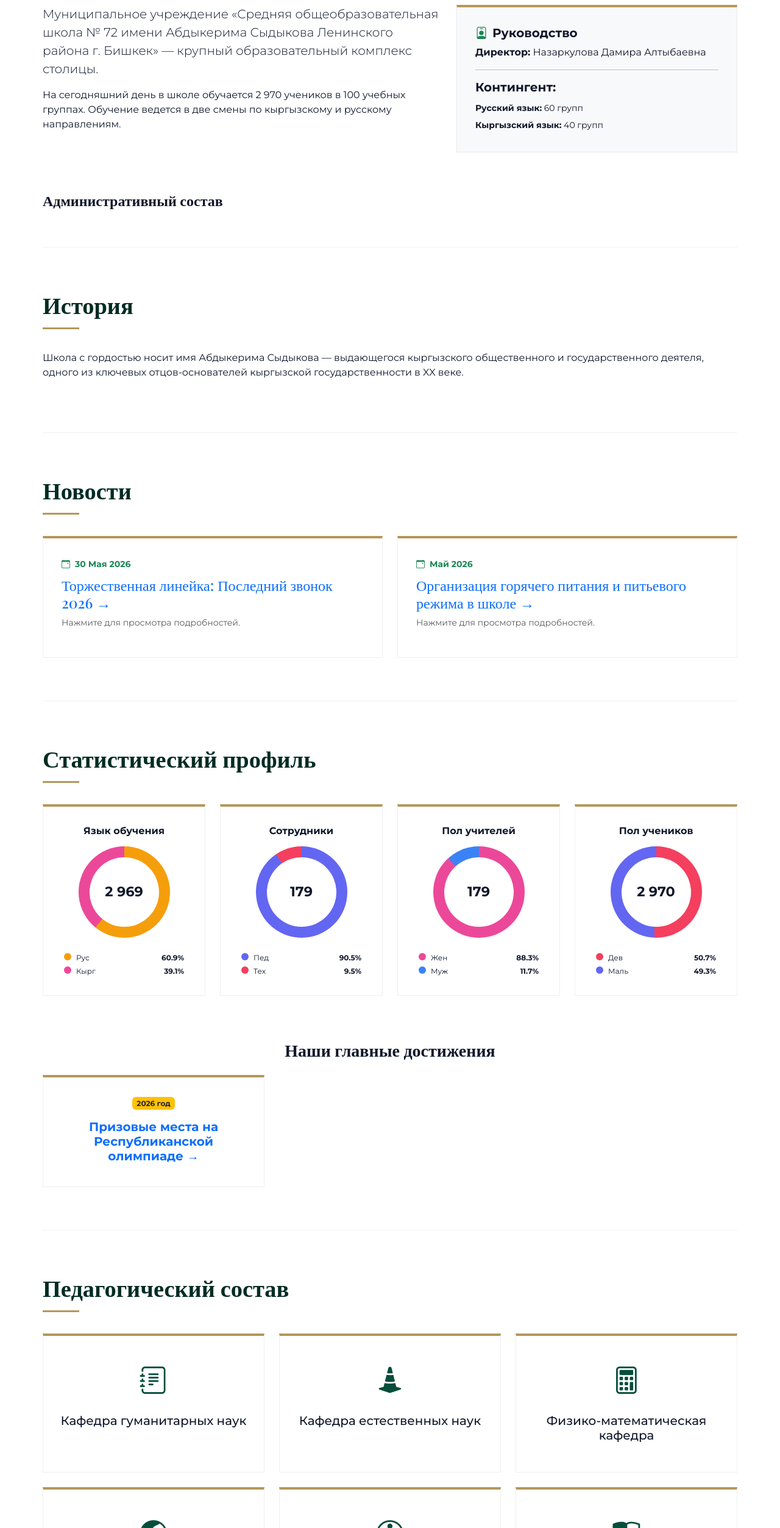
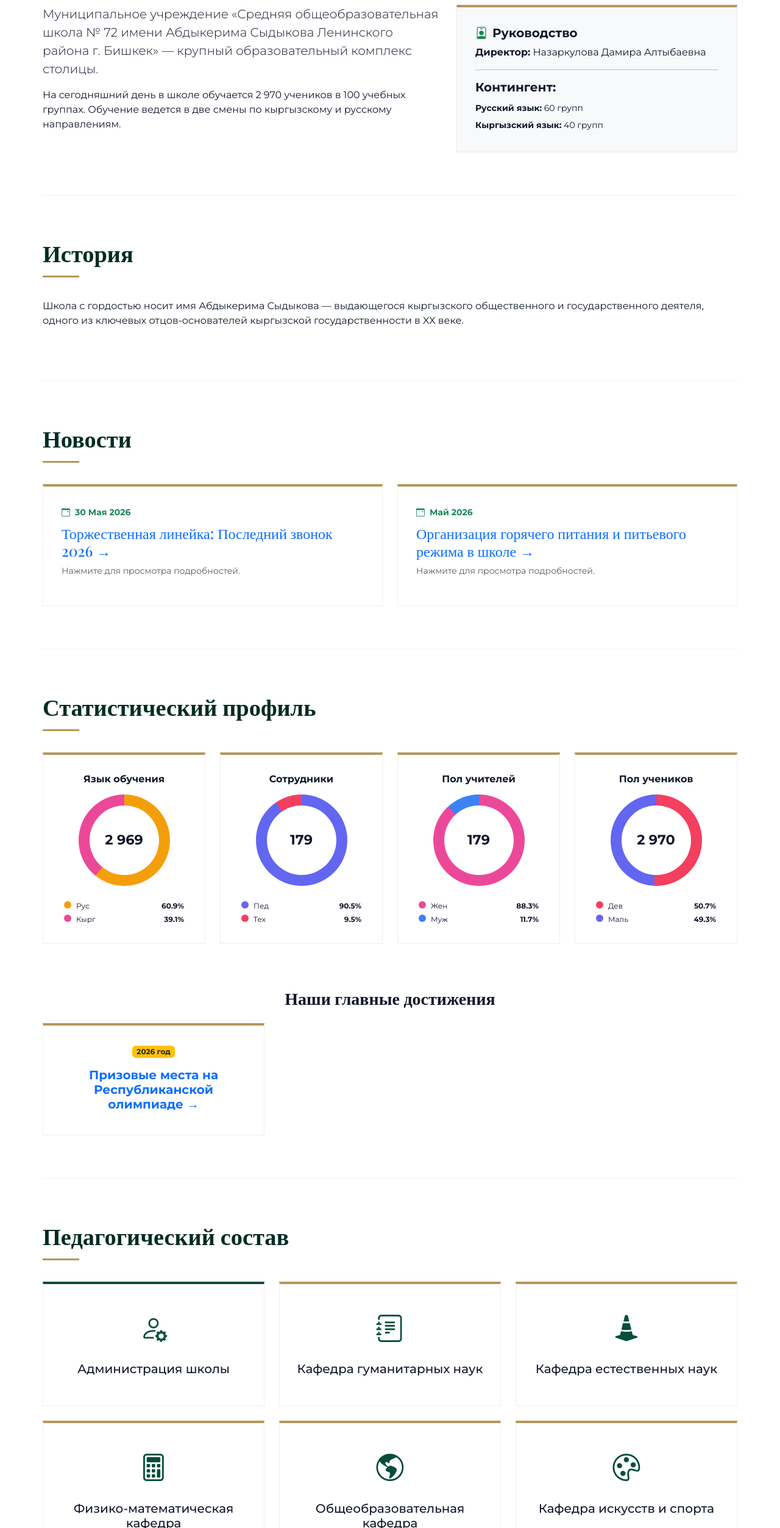
Before and after one commit to shintora2/school72, a plain HTML site: page index.html in a window 1280 px wide. Shown: the part 829-3335 px from the top of the page at 61% size. Drawn offline with nearby package versions, Linux system fonts and the light colour scheme; a web font is replaced by a local one.

Commit message:
Update index.html

```diff
--- a/index.html
+++ b/index.html
@@ -194,12 +194,6 @@
                     </div>
                 </div>
             </div>
-
-            <!-- 🌟 НОВЫЙ РАЗДЕЛ: АДМИНИСТРАЦИЯ ШКОЛЫ 🌟 -->
-            <div class="mt-5 pt-3">
-                <h4 class="fw-bold mb-3" data-key="admin_section_h"><i class="bi bi-person-gear text-success me-2"></i>Административный состав</h4>
-                <div class="row g-4" id="administration-injected-container"></div>
-            </div>
         </section>
 
         <section id="history" class="container section-padding reveal"><h2 class="page-header" data-key="history_h">История</h2><div class="gold-divider"></div><div data-key="history_text"></div></section>
@@ -221,9 +215,17 @@
             </div>
         </section>
 
+        <!-- ПЕДСОСТАВ С ДОБАВЛЕННОЙ КАРТОЧКОЙ АДМИНИСТРАЦИИ -->
         <section id="teachers" class="container section-padding reveal">
             <h2 class="page-header" data-key="teachers_h">Педагогический состав</h2><div class="gold-divider"></div>
             <div class="row g-4">
+                <!-- 🌟 СЮДА ПЕРЕЕХАЛА АДМИНИСТРАЦИЯ КАК ОТДЕЛЬНАЯ КАФЕДРА 🌟 -->
+                <div class="col-md-4">
+                    <div class="dept-selection-card" style="border-top-color: var(--muni-green);" onclick="openDepartmentView('admistatiya')">
+                        <i class="bi bi-person-gear"></i>
+                        <h5 data-key="dept_admistatiya">Администрация школы</h5>
+                    </div>
+                </div>
                 <div class="col-md-4"><div class="dept-selection-card" onclick="openDepartmentView('gumanitarii')"><i class="bi bi-journal-text"></i><h5 data-key="dept_gumanitarii">Гуманитарные науки</h5></div></div>
                 <div class="col-md-4"><div class="dept-selection-card" onclick="openDepartmentView('estestvennye')"><i class="bi bi-cone-striped"></i><h5 data-key="dept_estestvennye">Естественные науки</h5></div></div>
                 <div class="col-md-4"><div class="dept-selection-card" onclick="openDepartmentView('fizikomatem')"><i class="bi bi-calculator"></i><h5 data-key="dept_fizikomatem">Физико-математическая</h5></div></div>
@@ -248,6 +250,8 @@
     <script src="config.js"></script>
 
     <script>
+        let currentActiveLanguage = 'ru';
+
         const dictionary = {
             ru: {
                 intro_welcome: "ДОБРО ПОЖАЛОВАТЬ", intro_sub: "В СОШ №72 им. А. СЫДЫКОВА",
@@ -258,7 +262,7 @@
                 about_h: "О школе", history_h: "История", news_h: "Новости", stats_h: "Статистический профиль", teachers_h: "Педагогический состав", contacts_h: "Контакты",
                 card_head: "Руководство", card_dir: "Директор", card_dir_name: "Назаркулова Дамира Алтыбаевна", card_lang_h: "Контингент:",
                 ownership_lbl: "Форма собственности:", ownership_val: "Муниципальная", ach_section_title: "Наши главные достижения", btn_back_main: "← Назад к главной",
-                admin_section_h: "Административный состав",
+                dept_admistatiya: "Администрация школы",
                 dept_gumanitarii: "Кафедра гуманитарных наук", dept_estestvennye: "Кафедра естественных наук", dept_fizikomatem: "Физико-математическая кафедра", dept_obshya: "Общеобразовательная кафедра", dept_iskystva: "Кафедра искусств и спорта", dept_nacalnyhclass: "Кафедра начальных классов",
                 about_text: `<p class="lead">Муниципальное учреждение «Средняя общеобразовательная школа № 72 имени Абдыкерима Сыдыкова Ленинского района г. Бишкек» — крупный образовательный комплекс столицы.</p><p>На сегодняшний день в школе обучается 2 970 учеников в 100 учебных группах. Обучение ведется в две смены по кыргызскому и русскому направлениям.</p>`,
                 card_lang_body: `<li><strong>Русский язык:</strong> 60 групп</li><li><strong>Кыргызский язык:</strong> 40 групп</li>`,
@@ -275,11 +279,11 @@
                 about_h: "Мектеп жөнүндө", history_h: "Тарыхы", news_h: "Жаңылыктар", stats_h: "Статистика", teachers_h: "Мугалимдер курамы", contacts_h: "Байланыштар",
                 card_head: "Жетекчилик", card_dir: "Директор", card_dir_name: "Назаркулова Дамира Алтыбаевна", card_lang_h: "Тилдер:",
                 ownership_lbl: "Менчик формасы:", ownership_val: "Муниципалдык", ach_section_title: "Мектептин негизги жетишкендиктери", btn_back_main: "← Башкы бетке",
-                admin_section_h: "Администрациялык курам",
+                dept_admistatiya: "Мектеп администрациясы",
                 dept_gumanitarii: "Гуманитардык илимдер кафедрасы", dept_estestvennye: "Табигый илимдер кафедрасы", dept_fizikomatem: "Физика-математикалык кафедрасы", dept_obshya: "Жалпы билим берүү кафедрасы", dept_iskystva: "Искусство жана спорт кафедрасы", dept_nacalnyhclass: "Башталгыч класстар кафедрасы",
                 about_text: `<p class="lead">«Абдыкерим Сыдыков атындагы № 72 орто мектеби» муниципалдык мекемеси борбордук ири билим берүү комплекси болуп саналат.</p>`,
                 card_lang_body: `<li><strong>Орус тили:</strong> 60 тайпа</li><li><strong>Кыргыз тили:</strong> 40 тайпа</li>`,
-                history_text: `<p>Мектеп кыргыз мамлекеттүүлүгүнүн негиздөөчүлөрүнүн бири Абдыкерим Сыдыковдун ысымын сыймыктануу менен алып жүрөт.</p>`,
+                history_text: `<p>Мектеп кыргыз мамлекеттүүлүгүнүн негиздөөчүлөрүнйн бири Абдыкерим Сыдыковдун ысымын сыймыктануу менен алып жүрөт.</p>`,
                 contacts_body: `<h5>Кабыл алуу комиссиясы</h5><hr><p class="small"><strong>Дареги:</strong> Бишкек ш., Жал-23 кичи району</p><p class="small"><strong>Телефону:</strong> 0 (312) 25-55-95</p>`,
                 footer_text: "© 2026 №72 А. Сыдыков атындагы орто мектеби. Расмий веб-ресурс."
             },
@@ -292,17 +296,15 @@
                 about_h: "About School", history_h: "History", news_h: "News", stats_h: "Statistical Profile", teachers_h: "Teaching Staff", contacts_h: "Contacts",
                 card_head: "Administration", card_dir: "Principal", card_dir_name: "Nazarkulova Damira Altybaevna", card_lang_h: "Students:",
                 ownership_lbl: "Ownership Form:", ownership_val: "Municipal", ach_section_title: "Main Achievements", btn_back_main: "← Back to Main",
-                admin_section_h: "Administration Staff",
+                dept_admistatiya: "School Administration",
                 dept_gumanitarii: "Department of Humanities", dept_estestvennye: "Department of Natural Sciences", dept_fizikomatem: "Physics & Mathematics Department", dept_obshya: "Department of General Education", dept_iskystva: "Department of Arts & Sports", dept_nacalnyhclass: "Primary School Department",
                 about_text: `<p class="lead">Municipal Institution Secondary School № 72 named after A. Sydykov is a large educational complex in Bishkek.</p>`,
                 card_lang_body: `<li><strong>Russian:</strong> 60 groups</li><li><strong>Kyrgyz:</strong> 40 groups</li>`,
                 history_text: `<p>The school proudly bears the name of Abdykerim Sydykov, one of the founding fathers of Kyrgyz statehood.</p>`,
-                contacts_body: `<h5>Admission Committee</h5><hr><p class="small"><strong>Address:</strong> Bishkek, Leninsky district, Jal-23 microdistrict</p><p class="small"><strong>Phone:</strong> 0 (312) 25-55-95</p>`,
+                contacts_body: `<h5>Admission Committee</h5><hr><p class="small"><strong>Address:</strong> Bishkek, Jal-23 microdistrict</p><p class="small"><strong>Phone:</strong> 0 (312) 25-55-95</p>`,
                 footer_text: "© 2026 School №72. Official web-resource."
             }
         };
-
-        let currentActiveLanguage = 'ru';
 
         function switchLanguage(lang, buttonElement) {
             currentActiveLanguage = lang;
@@ -317,28 +319,9 @@
             if(buttonElement) { buttonElement.classList.add('active-lang'); }
 
             if (typeof SCHOOL_DATA_CONFIG !== 'undefined') {
-                injectAdministrationCards();
                 injectNewsCards();
                 injectAchievementsCards();
             }
-        }
-
-        // 🌟 ДИНАМИЧЕСКИЙ ВЫВОД АДМИНИСТРАЦИИ 🌟
-        function injectAdministrationCards() {
-            const container = document.getElementById('administration-injected-container');
-            if (!container || !SCHOOL_DATA_CONFIG.administration) return;
-            container.innerHTML = '';
-
-            SCHOOL_DATA_CONFIG.administration.forEach((role, index) => {
-                container.innerHTML += `
-                    <div class="col-md-6 col-lg-4">
-                        <div class="teacher-profile-card">
-                            <img src="pedagogi/admistatiya/${index + 1}.jpg" onerror="this.src='photo.jpg';" class="teacher-avatar-img">
-                            <h6 class="fw-bold mb-1">${role}</h6>
-                            <p class="small text-muted mb-0">Администрация школы</p>
-                        </div>
-                    </div>`;
-            });
         }
 
         function injectNewsCards() {
@@ -411,13 +394,17 @@
 
             if (typeof SCHOOL_DATA_CONFIG !== 'undefined' && SCHOOL_DATA_CONFIG.teachers) {
                 const teachers = SCHOOL_DATA_CONFIG.teachers[deptId] || [];
+
+                // Проверяем, админы это или обычные учителя для подписи роли
+                const roleText = (deptId === 'admistatiya') ? 'Администрация школы' : 'Преподаватель';
+
                 teachers.forEach((name, index) => {
                     grid.innerHTML += `
                         <div class="col-sm-6 col-md-4 col-lg-3">
                             <div class="teacher-profile-card">
                                 <img src="pedagogi/${deptId}/${index + 1}.jpg" onerror="this.src='photo.jpg';" class="teacher-avatar-img">
                                 <h6 class="fw-bold mb-1">${name}</h6>
-                                <p class="small text-muted mb-0">Преподаватель</p>
+                                <p class="small text-muted mb-0">${roleText}</p>
                             </div>
                         </div>`;
                 });
```
